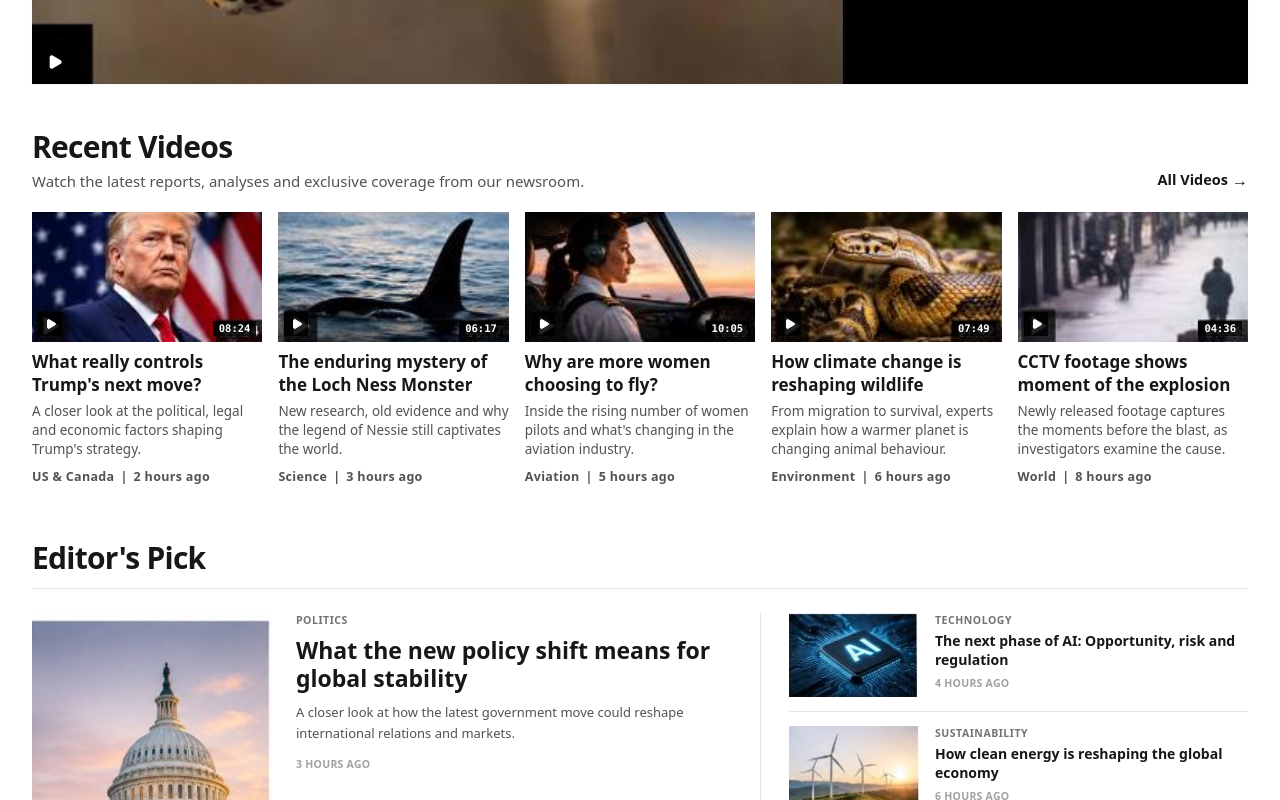
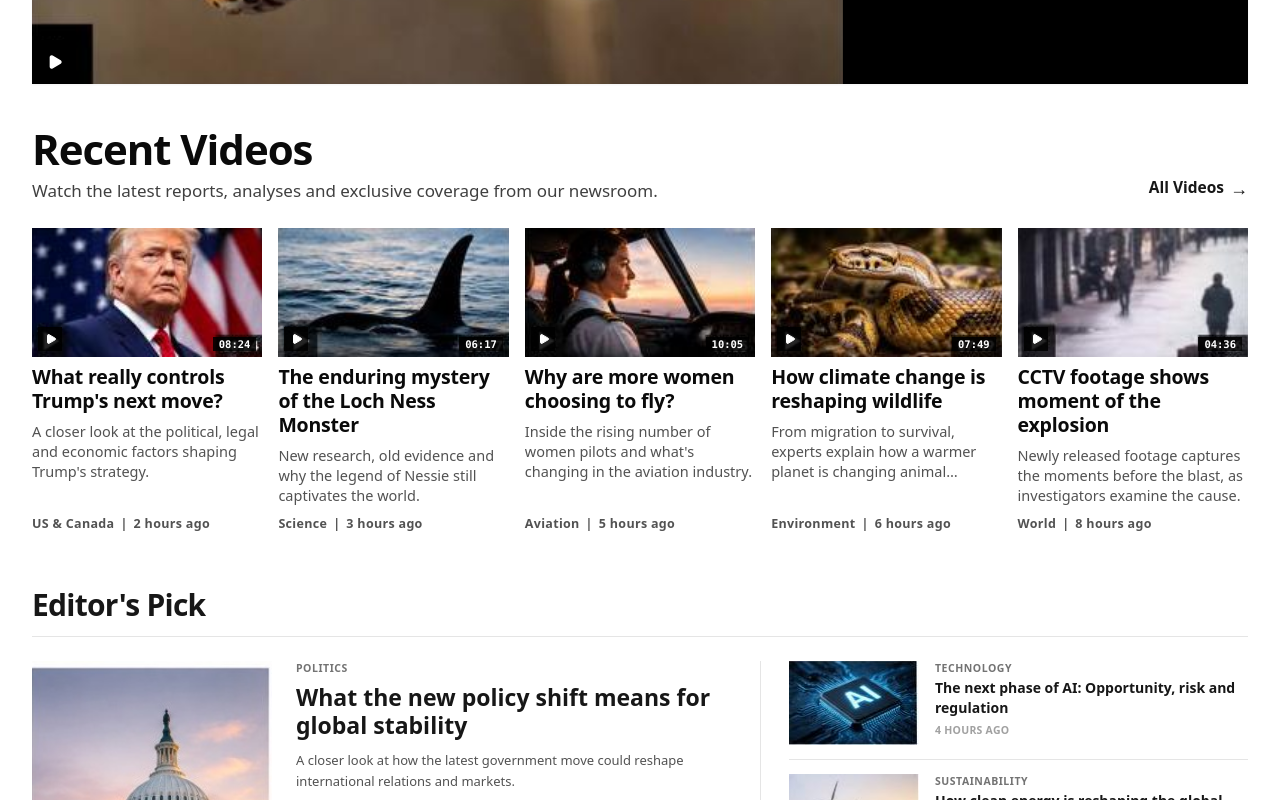
Before and after one commit to KalidMishal/BBC, a Next.js app: page / in a window 1280 px wide. Shown: the part 4540-5340 px from the top of the page. Built offline with nearby package versions, Linux system fonts and the light colour scheme.

Commit message:
Increase Recent Videos heading, subtitle, and card article heading size and bold weight to match reference

```diff
--- a/src/components/RecentVideosSection.tsx
+++ b/src/components/RecentVideosSection.tsx
@@ -22,22 +22,22 @@ export default function RecentVideosSection({
         Header Row matching media_1794023283220_5d1dfc4e.jpg:
         "Recent Videos" title & subtitle on left, "All Videos →" on right
       */}
-      <div className="flex flex-col sm:flex-row sm:items-end justify-between mb-4 sm:mb-5 gap-2">
+      <div className="flex flex-col sm:flex-row sm:items-end justify-between mb-5 sm:mb-6 gap-3">
         <div>
-          <h2 className="font-sans font-bold text-[30px] text-neutral-900 tracking-tight leading-tight">
+          <h2 className="font-sans font-bold text-[34px] sm:text-[36px] md:text-[38px] lg:text-[40px] xl:text-[42px] 2xl:text-[44px] text-neutral-950 tracking-tight leading-none">
             Recent Videos
           </h2>
-          <p className="font-sans text-[14px] sm:text-[15px] text-neutral-600 mt-1">
+          <p className="font-sans text-[15px] sm:text-[16px] lg:text-[17px] 2xl:text-[18px] text-neutral-700 mt-2">
             Watch the latest reports, analyses and exclusive coverage from our newsroom.
           </p>
         </div>
 
         <Link
           href="/news"
-          className="font-sans font-bold text-[14px] sm:text-[14.5px] text-neutral-900 hover:text-black hover:underline flex items-center gap-1 transition shrink-0"
+          className="font-sans font-bold text-[14.5px] sm:text-[15.5px] 2xl:text-[17px] text-neutral-900 hover:text-black hover:underline flex items-center gap-1.5 transition shrink-0 pb-0.5"
         >
           All Videos
-          <span className="text-base font-normal">→</span>
+          <span className="text-lg font-normal">→</span>
         </Link>
       </div>
 
@@ -74,12 +74,12 @@ export default function RecentVideosSection({
                 </div>
               )}
 
-              <h3 className="font-sans font-bold text-[16px] sm:text-[17px] leading-snug text-neutral-900 group-hover:underline">
+              <h3 className="font-sans font-extrabold text-[17.5px] sm:text-[18px] lg:text-[18.5px] xl:text-[19.5px] 2xl:text-[20.5px] leading-[1.22] text-neutral-950 tracking-[-0.01em] group-hover:underline">
                 {video.title}
               </h3>
 
               {video.summary && (
-                <p className="font-sans text-[13px] sm:text-[13.5px] text-neutral-600 leading-snug font-normal mt-1.5 line-clamp-3">
+                <p className="font-sans text-[13.5px] sm:text-[14px] xl:text-[14.5px] text-neutral-600 leading-[1.4] font-normal mt-2 line-clamp-3">
                   {video.summary}
                 </p>
               )}
```
